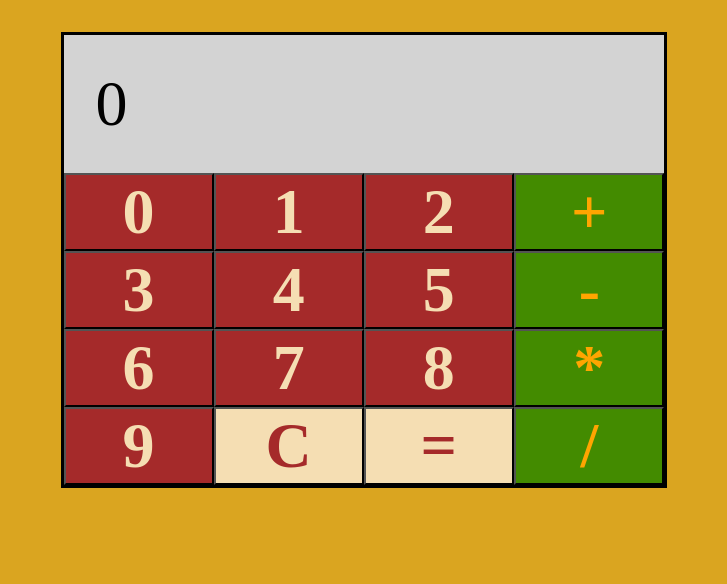
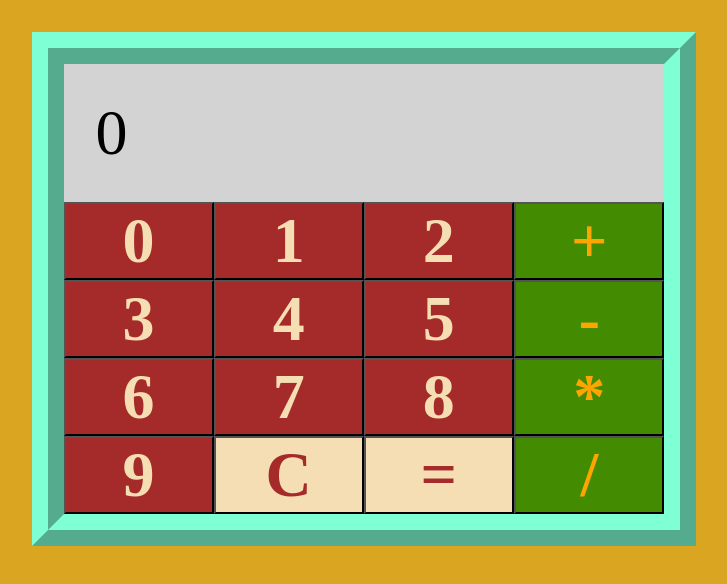
Before and after one commit to replakcan/calculator, a plain HTML site: page index.html in a window 1280 px wide. Shown: the whole page, without its empty margins (276-1003 px from the left). Drawn offline with Linux system fonts and the light colour scheme.

Commit message:
Updates calculator with border styles

```diff
--- a/index.css
+++ b/index.css
@@ -23,6 +23,9 @@ body {
   display: flex;
   flex-direction: column;
   border: solid;
+  border-style: ridge;
+  border-width: 1rem;
+  border-color: aquamarine;
 }
 
 .result-screen {
```
